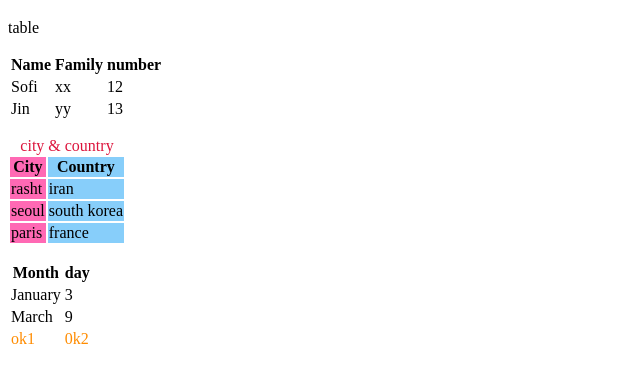
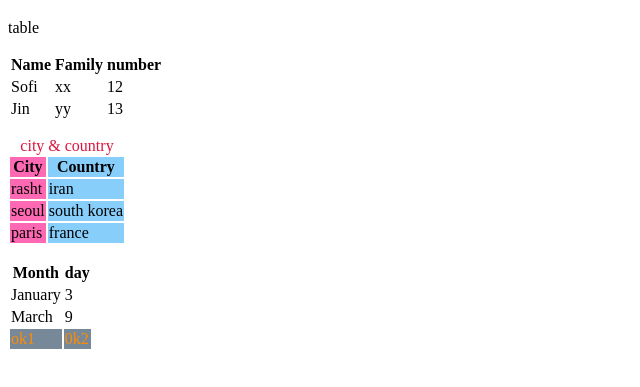
Before and after one commit to purplemrl/appleform, a plain HTML site: page test2.html in a window 1280 px wide. Shown: the part 61-448 px from the top of the page, without its empty margins (0-640 px from the left). Drawn offline with Linux system fonts and the light colour scheme.

Commit message:
Update test2.html

```diff
--- a/test2.html
+++ b/test2.html
@@ -65,7 +65,7 @@
                     <td>9</td>
                 </tr>
             </tbody>
-            <tfoot style="color: darkorange;">
+            <tfoot style="color: darkorange; background-color: lightslategray;">
                 <tr>
                     <td>ok1</td>
                     <td>0k2</td>
```
